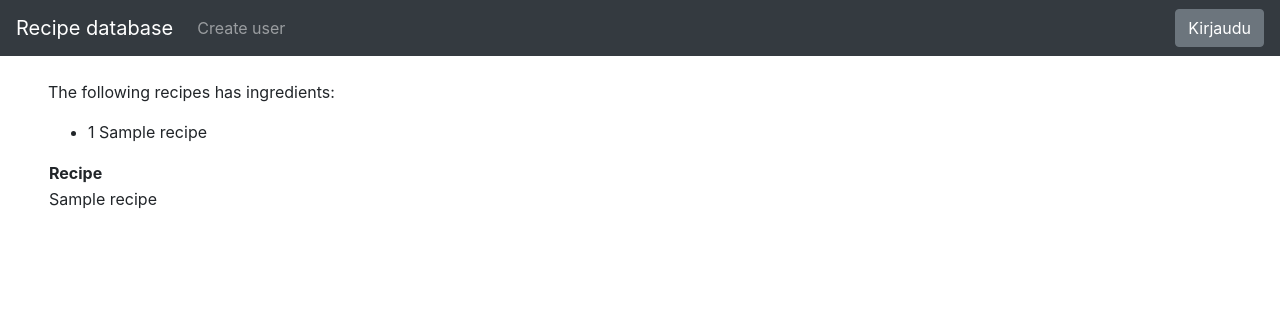
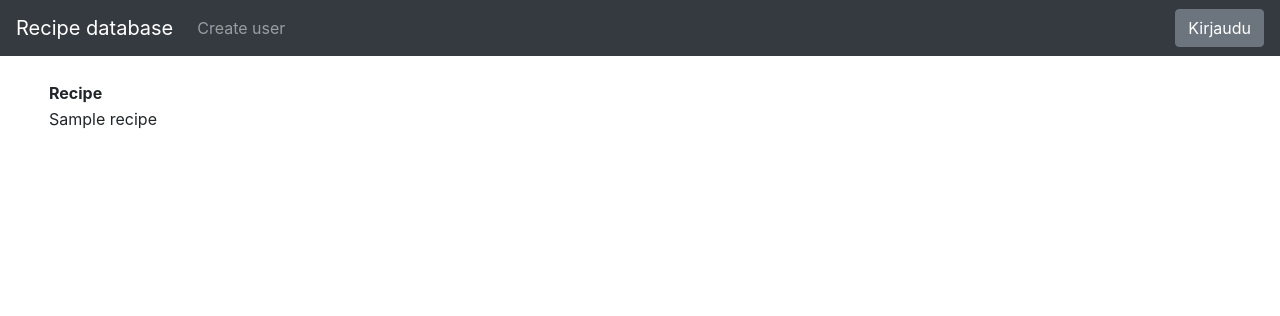
Before and after one commit to silmish/Project-recipe, a Flask app: page /recipes in a window 1280 px wide. Shown: the top 316 px of the page. Run offline with Flask 2, Linux system fonts and the light colour scheme; tables that the repository leaves empty hold one stand-in row (values such as "Sample post"); some libraries are stand-ins or nearby versions.

Commit message:
Removed query as didnt work in heroku

```diff
--- a/application/recipes/models.py
+++ b/application/recipes/models.py
@@ -1,4 +1,4 @@
-from sqlalchemy import text
+# from sqlalchemy import text
 
 from application import db
 
@@ -21,8 +21,9 @@ class Recipe(db.Model):
     def __init__(self, name):
         self.name = name
 
-    @staticmethod
-    def find_recipes_with_ingredients():
+
+""" @staticmethod
+    def find_recipes_w"ith_ingredients():
         stmt = text("SELECT Recipe.id, Recipe.name FROM Recipe"
                     " LEFT JOIN recipe_ingredients ON recipe_ingredients.recipe_id = Recipe.id"
                     " WHERE (ingredients_id IS NOT null)"
@@ -36,4 +37,4 @@ class Recipe(db.Model):
         if response.__sizeof__() == 0:
             response.append({"id": 0, "name": 0})
         else:
-            return response
+            return response"""
--- a/application/recipes/views.py
+++ b/application/recipes/views.py
@@ -16,8 +16,7 @@ def recipes_form():
 
 @app.route("/recipes", methods=["GET"])
 def recipes_index():
-    return render_template("recipes/list.html", recipes=Recipe.query.all(),
-                           has_ingredients=Recipe.find_recipes_with_ingredients())
+    return render_template("recipes/list.html", recipes=Recipe.query.all())
 
 
 @app.route("/recipes/new/", methods=["POST", "GET"])
--- a/application/templates/recipes/list.html
+++ b/application/templates/recipes/list.html
@@ -11,20 +11,7 @@
     </tr>
 
     {% endfor %}
-  {% if has_ingredients is defined %}
-    <p>
-    The following recipes has ingredients:
-    </p>
-
-    <ul>
-        {% for recipes in has_ingredients %}
-        <li>
-        {{recipes.id}} {{recipes.name}}
-        </li>
-  {% endfor %}
     </ul>
   </table>
 
-{% endif %}
-
 {% endblock %}
```
